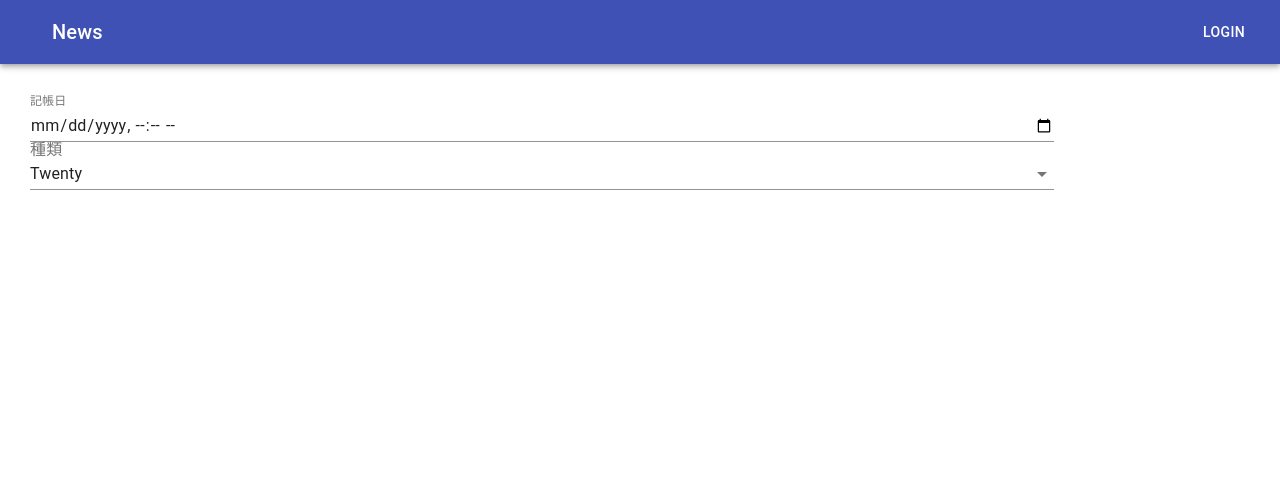
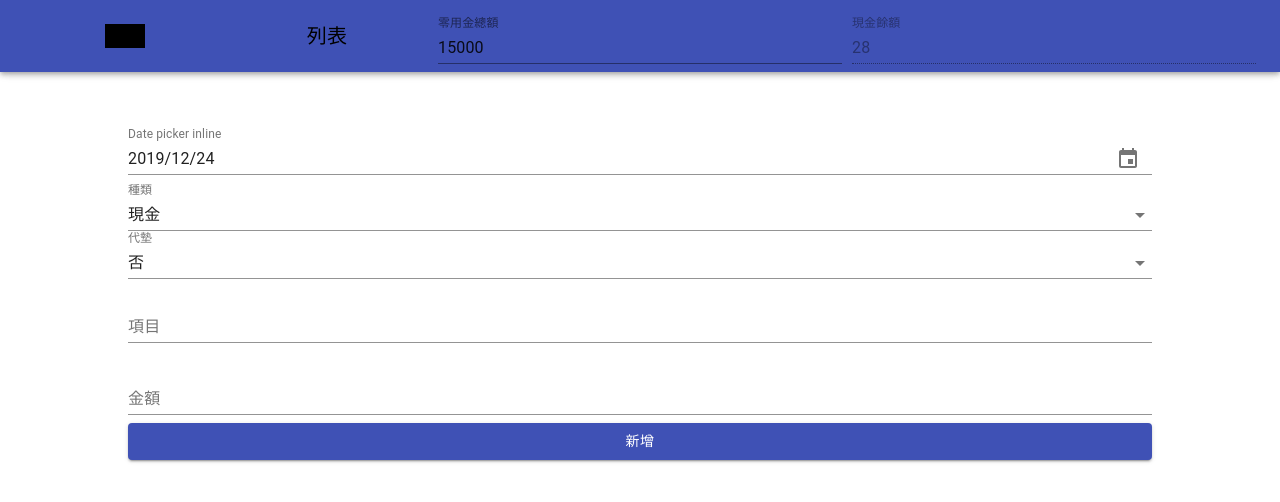
Before and after one commit to KenYPS/cutoff, a React (Create React App) app: page /#/ in a window 1280 px wide. Shown: the top 502 px of the page. Built offline with nearby package versions, Linux system fonts and the light colour scheme.

Commit message:
[add]add add page

```diff
--- a/package.json
+++ b/package.json
@@ -3,10 +3,14 @@
   "version": "0.1.0",
   "private": true,
   "dependencies": {
+    "@date-io/date-fns": "^1.3.13",
     "@material-ui/core": "^4.8.0",
+    "@material-ui/pickers": "^3.2.8",
     "@testing-library/jest-dom": "^4.2.4",
     "@testing-library/react": "^9.3.2",
     "@testing-library/user-event": "^7.1.2",
+    "date-fns": "^2.0.0-beta.5",
+    "moment": "^2.24.0",
     "react": "^16.12.0",
     "react-dom": "^16.12.0",
     "react-router-dom": "^5.1.2",
--- a/src/Router.js
+++ b/src/Router.js
@@ -1,11 +1,11 @@
 import React from "react";
-import { Switch, Route, Redirect, withRouter } from "react-router-dom";
+import { Switch, Route, withRouter } from "react-router-dom";
 
 // components
 import Layout from "./component/pages/Layout";
 import LoginPage from "./component/pages/Login";
 import Add from "./component/pages/Add";
-import Total from "./component/pages/Total";
+import List from "./component/pages/List";
 
 // contexts
 
@@ -13,12 +13,10 @@ import Total from "./component/pages/Total";
 const Routes = () => (
     <Switch>
         <Route exact path="/login" render={() => <LoginPage />} />
-
         <Layout>
             <Route exact path="/" render={() => <Add />} />
-            <Route exact path="/total" render={() => <Total />} />
+            <Route exact path="/list" render={() => <List />} />
         </Layout>
-
         {/* <Redirect from="/" to="/main" /> */}
     </Switch>
 );
--- a/src/component/Nav.js
+++ b/src/component/Nav.js
@@ -1,21 +1,29 @@
 import React from 'react';
 import { makeStyles } from '@material-ui/core/styles';
-import AppBar from '@material-ui/core/AppBar';
-import Toolbar from '@material-ui/core/Toolbar';
-import Typography from '@material-ui/core/Typography';
-import Button from '@material-ui/core/Button';
-import IconButton from '@material-ui/core/IconButton';
-// import MenuIcon from '@material-ui/icons/Menu';
+import { AppBar, FormControl, InputLabel, TextField, Toolbar,Typography} from '@material-ui/core';
+
+// import IconButton from '@material-ui/core/IconButton';
+import { NavLink } from "react-router-dom";
 
 const useStyles = makeStyles(theme => ({
   root: {
-    flexGrow: 1,
+    flex: 1,
   },
   menuButton: {
     marginRight: theme.spacing(2),
   },
   title: {
-    flexGrow: 1,
+    flex: 1,
+    textAlign:'center',
+    borderRadius:'10px'
+
+  },
+  active:{
+    background:'black',
+  },
+  amount: {
+    flex: 2,
+    marginLeft:"10px",
   },
 }));
 
@@ -24,15 +32,27 @@ export default function ButtonAppBar() {
 
   return (
     <div className={classes.root}>
-      <AppBar position="static">
+      <AppBar>
         <Toolbar>
-          <IconButton edge="start" className={classes.menuButton} color="inherit" aria-label="menu">
-            {/* <MenuIcon /> */}
-          </IconButton>
+          {/* <IconButton edge="start" className={classes.menuButton} color="inherit" aria-label="menu">
+            <MenuIcon />
+          </IconButton> */}
           <Typography variant="h6" className={classes.title}>
-            News
+            <NavLink className="announcement-data-name" exact={true} activeClassName={classes.active} to="/">
+              新增
+            </NavLink>
           </Typography>
-          <Button color="inherit">Login</Button>
+          <Typography variant="h6"  className={classes.title}>
+          <NavLink className="announcement-data-name" exact={true} activeClassName={classes.active} to="/list">
+              列表
+            </NavLink>
+          </Typography>
+          <FormControl  className={classes.amount}>
+            <TextField margin="normal" id="standard-error" label="零用金總額" defaultValue="15000" />
+        </FormControl>
+        <FormControl className={classes.amount}>
+            <TextField margin="normal" id="standard-error" label="現金餘額" defaultValue="28" disabled/>
+        </FormControl>
         </Toolbar>
       </AppBar>
     </div>
--- a/src/component/pages/Add.js
+++ b/src/component/pages/Add.js
@@ -1,46 +1,85 @@
-import React, { useState, useEffect } from "react";
+import React, { useEffect } from "react";
 import styled from "styled-components";
-import TextField from '@material-ui/core/TextField';
-import InputLabel from '@material-ui/core/InputLabel';
-import NativeSelect from '@material-ui/core/NativeSelect';
+import Select from '@material-ui/core/Select';
+import { MenuItem, FormControl, InputLabel, TextField, Button,} from '@material-ui/core';
+import DateFnsUtils from '@date-io/date-fns';
+import {
+    KeyboardDatePicker,
+    MuiPickersUtilsProvider
+} from '@material-ui/pickers';
+
+import moment from "moment"
 // style
 const StyledAdd = styled.div`
-padding:30px 30px;
+padding:30px 10%;
 width:80%;
 display: flex;
 flex-direction:column;
 justify-content:center;
 `;
 
+
 export default props => {
-    const [value, setValue] = useState("");
-
+    const handleDateChange = date => {
+        // setSelectedDate(date);
+    };
     useEffect(() => { });
-
+    console.log(moment().format('YYYY-MM-D'));
     return <StyledAdd>
-        <TextField
-            id="datetime-local"
-            label="記帳日"
-            type="datetime-local"
-            defaultValue="2017-05-24"
-            InputLabelProps={{
-                shrink: true,
-            }}
-        />
-        <InputLabel htmlFor="age-native-helper">種類</InputLabel>
-        <NativeSelect
-            value={20}
-            inputProps={{
-                name: 'age',
-                id: 'age-native-helper',
-            }}
-        >
-            <option value="" />
-            <option value={10}>Ten</option>
-            <option value={20}>Twenty</option>
-            <option value={30}>Thirty</option>
-        </NativeSelect>
-
-
+        <MuiPickersUtilsProvider utils={DateFnsUtils}>
+            <KeyboardDatePicker
+                disableToolbar
+                variant="inline"
+                format="yyyy/MM/dd"
+                margin="normal"
+                id="date-picker-inline"
+                label="Date picker inline"
+                value={moment().format('YYYY-MM-D')}
+                onChange={handleDateChange}
+                KeyboardButtonProps={{
+                    'aria-label': 'change date',
+                }}
+            />
+        </MuiPickersUtilsProvider>
+        <FormControl  >
+            <InputLabel htmlFor="age-native-helper">種類</InputLabel>
+            <Select
+            label="種類"
+                margin="normal"
+                labelId="demo-controlled-open-select-label"
+                id="demo-controlled-open-select"
+                value={1}
+                InputLabelProps={{
+                    shrink: true,
+                }}
+            >
+                <MenuItem value={1}>現金</MenuItem>
+                <MenuItem value={2}>非現金</MenuItem>
+            </Select>
+        </FormControl>
+        <FormControl  >
+            <InputLabel htmlFor="age-native-helper">代墊</InputLabel>
+            <Select
+            label="種類"
+                margin="normal"
+                labelId="demo-controlled-open-select-label"
+                id="demo-controlled-open-select"
+                value={1}
+                InputLabelProps={{
+                    shrink: true,
+                }}
+            >
+                <MenuItem value={1}>否</MenuItem>
+                <MenuItem value={2}>是</MenuItem>
+            </Select>
+        </FormControl>
+        <FormControl>
+            {/* <InputLabel htmlFor="age-native-helper">項目</InputLabel> */}
+            <TextField margin="normal" id="standard-error" defaultValue="" label="項目" />
+        </FormControl>
+        <FormControl>
+            <TextField margin="normal" type="tel" id="standard-error" label="金額" defaultValue="" />
+        </FormControl>
+            <Button color="primary" margin="normal" variant="contained" >新增</Button>
     </StyledAdd>;
 };
--- a/src/component/pages/Layout.js
+++ b/src/component/pages/Layout.js
@@ -1,27 +1,36 @@
-import React, { useState, useEffect } from "react";
+import React, { useEffect } from "react";
 import styled from "styled-components";
 import Nav from '../Nav'
 // components
 
 // style
 const StyledLayout = styled.div`
-
-`;
-
-const Container = styled.div`
-margin:0;
 width:100%;
 height: 100%;
-
+`;
+const NavContainer = styled.div`
+position: fixed;
+top:0;
+left:0;
+width:100%;
+z-index:99;
+`
+const Container = styled.div`
+margin-top:81px;
+width:100%;
+height: calc(100% - 81px);
+box-sizing:border-box;
 `
 export default ({ children }) => {
-  const [value, setValue] = useState("");
 
   useEffect(() => { });
 
   return <StyledLayout>
-    <Nav>
-    </Nav>
+    <NavContainer>
+      <Nav>
+      </Nav>
+    </NavContainer>
+
     <Container>
       {children}
     </Container>
--- a/src/component/pages/Total.js
+++ b/src/component/pages/List.js
@@ -1,11 +1,10 @@
-import React, { useState, useEffect } from "react";
+import React, {  useEffect } from "react";
 import styled from "styled-components";
 
 // style
 const StyledTotal = styled.div``;
 
 export default props => {
-  const [value, setValue] = useState("");
 
   useEffect(() => {});
 
--- a/src/component/pages/Login.js
+++ b/src/component/pages/Login.js
@@ -1,11 +1,10 @@
-import React, { useState, useEffect } from "react";
+import React, {  useEffect } from "react";
 import styled from "styled-components";
 
 // style
 const StyledDefaultTemplate = styled.div``;
 
 export default props => {
-  const [value, setValue] = useState("");
 
   useEffect(() => {});
 
--- a/src/index.css
+++ b/src/index.css
@@ -5,9 +5,23 @@ body {
     sans-serif;
   -webkit-font-smoothing: antialiased;
   -moz-osx-font-smoothing: grayscale;
+  overflow: hidden;
+  /* color: #fff;
+  background: rgba(0, 0, 0, 0.87); */
 }
 
-code {
-  font-family: source-code-pro, Menlo, Monaco, Consolas, 'Courier New',
-    monospace;
+html, body, body>div {
+  width: 100%;
+  height: 100%
 }
+
+a{
+  color: #000;
+}
+a{
+  text-decoration: none;
+}
+a:visited{
+  color: #fff;
+}
+html, body { margin:0; padding:0;}
```
Also changed, not shown: src/App.css (deleted, +0 -38 lines), src/component/Styled/StyledFormControl.js (added, +12 -0 lines), 1 other file (tests, documents, lock files or other folders).
